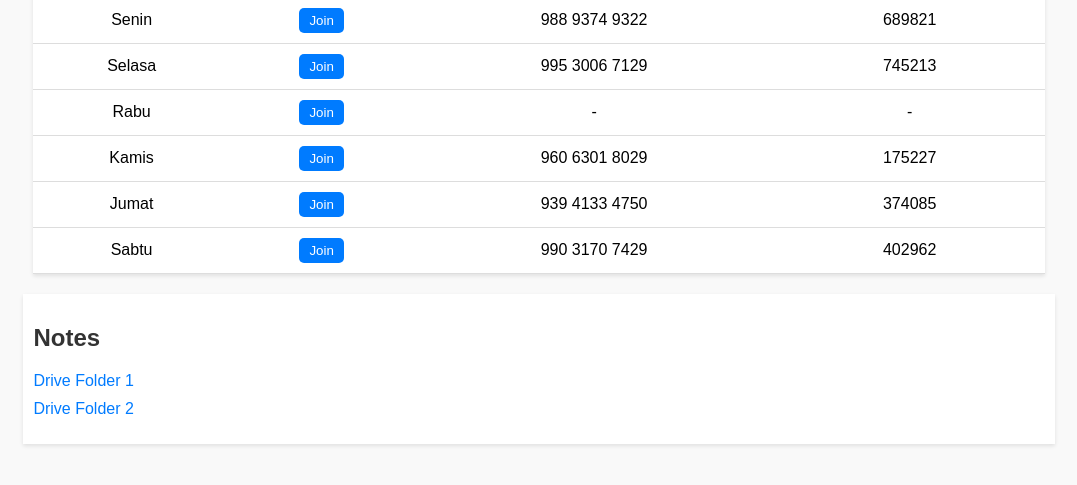
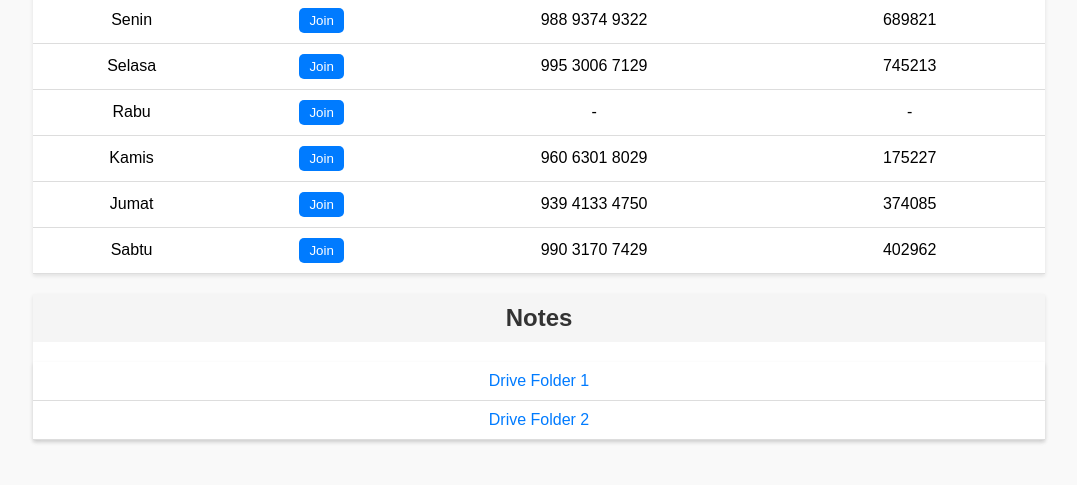
Before and after one commit to VAnats/note, a plain HTML site: page index.html in a window 1280 px wide. Shown: the part 121-606 px from the top of the page, without its empty margins (101-1178 px from the left). Drawn offline with Linux system fonts and the light colour scheme.

Commit message:
Update index.html

```diff
--- a/index.html
+++ b/index.html
@@ -41,20 +41,25 @@
         .notes {
             width: 80%;
             margin: 20px auto;
-            padding: 10px;
             background-color: #fff;
             box-shadow: 0 2px 4px rgba(0, 0, 0, 0.1);
-            text-align: left;
         }
         .notes h2 {
             color: #333;
+            padding: 10px;
+            background-color: #f5f5f5;
+            margin: 0;
         }
-        .notes ul {
-            list-style-type: none;
-            padding: 0;
+        .notes table {
+            width: 100%;
+            border-collapse: collapse;
         }
-        .notes li {
-            margin: 10px 0;
+        .notes th, .notes td {
+            padding: 10px;
+            border-bottom: 1px solid #ddd;
+        }
+        .notes th {
+            background-color: #f5f5f5;
         }
         .notes a {
             color: #007bff;
@@ -114,11 +119,15 @@
 
     <div class="notes">
         <h2>Notes</h2>
-        <ul>
-            <li><a href="https://drive.google.com/drive/folders/1BWAMiaCtkTJpkRx6GVfTs3pnPV4u87gn" target="_blank">Drive Folder 1</a></li>
-            <li><a href="https://drive.google.com/drive/folders/1FSn_uzFaQecNQZdGXDsBV2ILXIq_Mzaa" target="_blank">Drive Folder 2</a></li>
+        <table>
+            <tr>
+                <td><a href="https://drive.google.com/drive/folders/1BWAMiaCtkTJpkRx6GVfTs3pnPV4u87gn" target="_blank">Drive Folder 1</a></td>
+            </tr>
+            <tr>
+                <td><a href="https://drive.google.com/drive/folders/1FSn_uzFaQecNQZdGXDsBV2ILXIq_Mzaa" target="_blank">Drive Folder 2</a></td>
+            </tr>
             <!-- Add more notes as needed -->
-        </ul>
+        </table>
     </div>
 
     <script>
```
Lines whose indentation alone changed are shown as unchanged.
